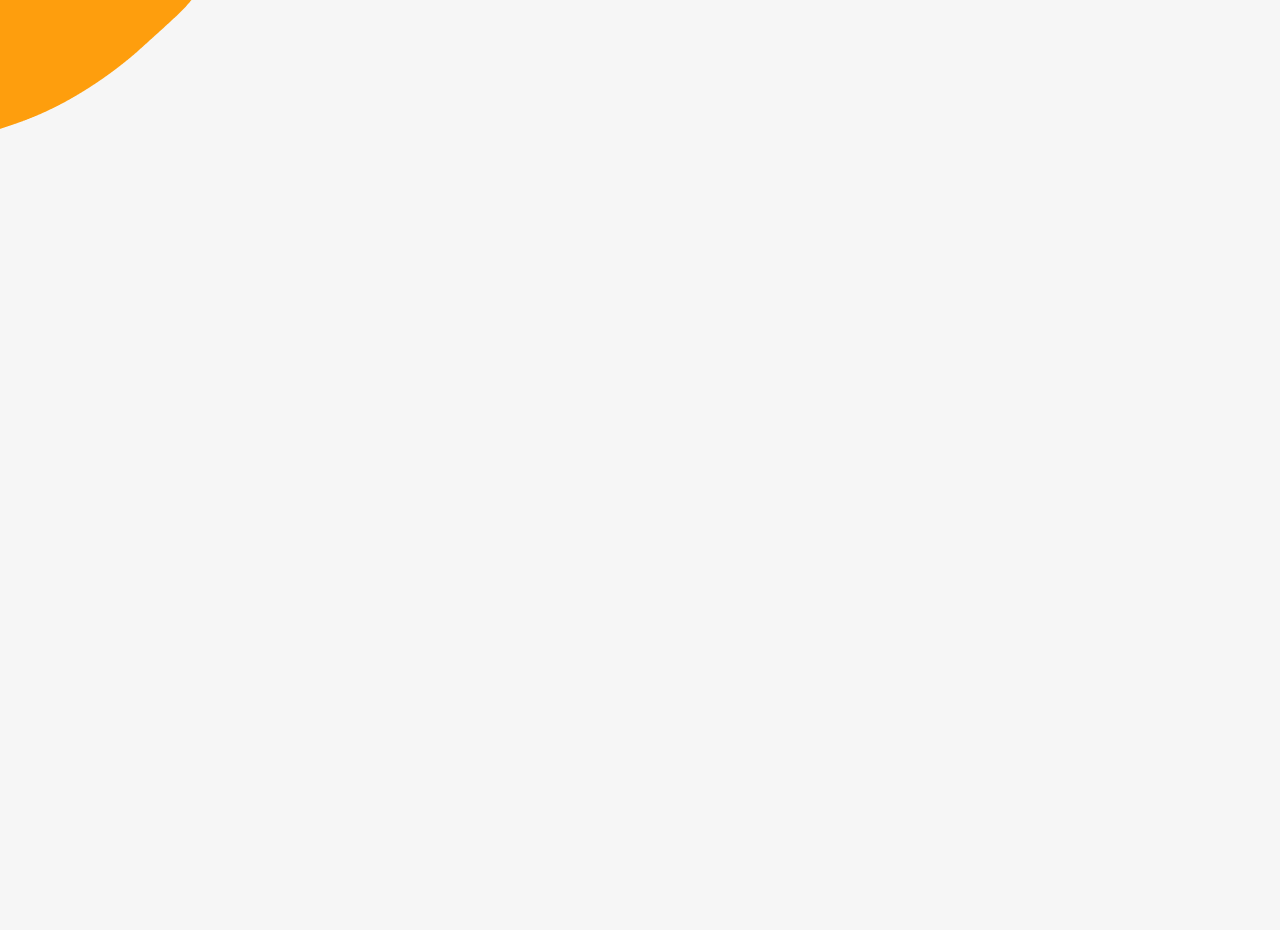
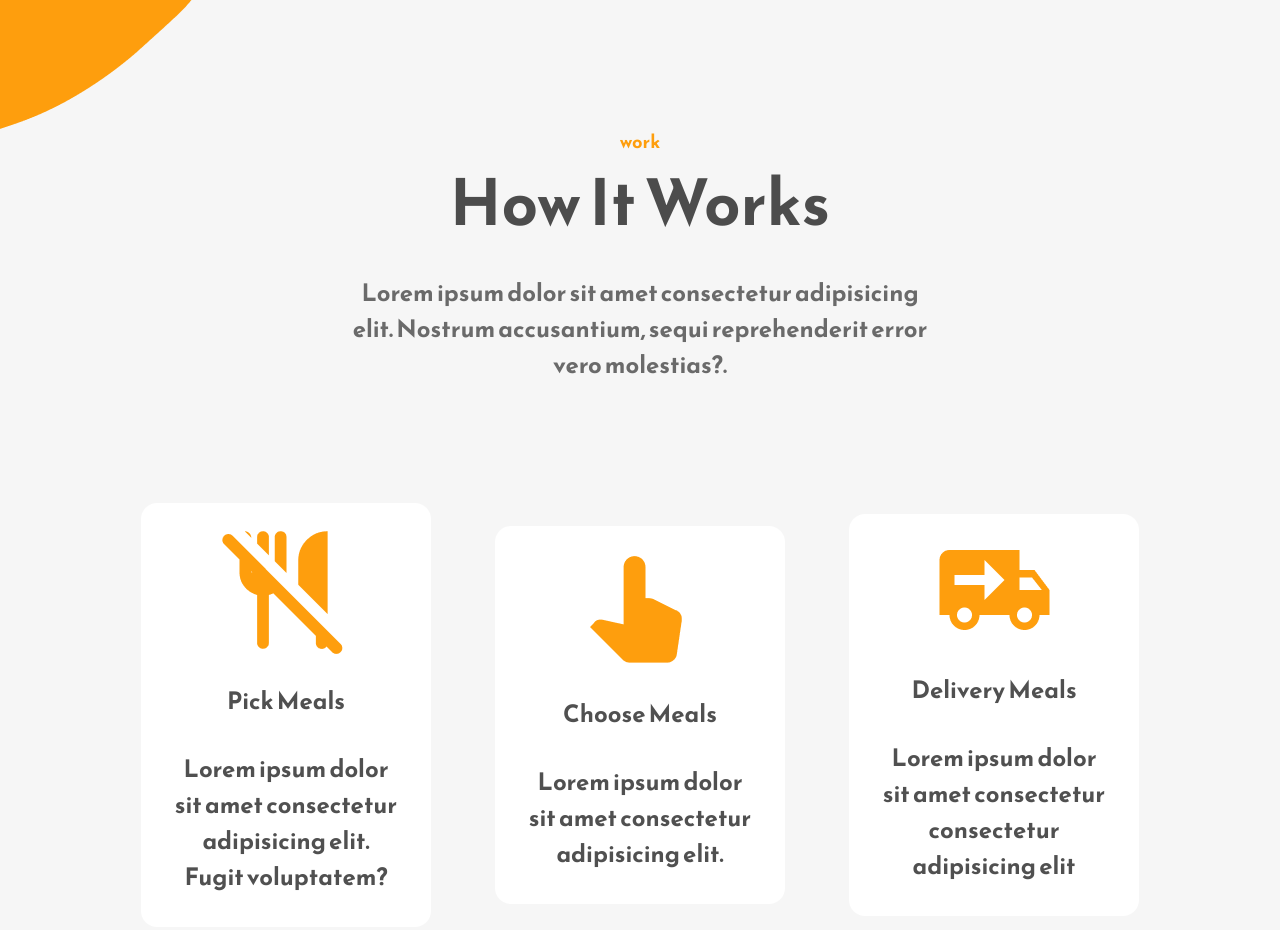
Before and after one commit to Dhack99/Foodie, a React (Create React App) app in the folder foodie/: page / in a window 1280 px wide. Shown: the part 1960-2890 px from the top of the page. Before the commit the page ends 2113 px from the top, so only its background shows below. Built offline with nearby package versions, Linux system fonts and the light colour scheme.

Commit message:
done with work component

```diff
--- a/foodie/src/App.js
+++ b/foodie/src/App.js
@@ -1,12 +1,14 @@
 import './App.css';
 import Home from "./Components/Home"
 import About from './Components/About';
+import Work from './Components/Work';
 
  function App() {
   return (
     <div className="App">
     <Home/>
     <About/>
+    <Work/>
     </div>
   );
 }
--- /dev/null
+++ b/foodie/src/Components/Work.js
@@ -0,0 +1,52 @@
+import React from 'react'
+import PickMeals from "../Assets/pick-meals-image.png";
+import ChooseMeals from "../Assets/choose-image.png";
+import DeliveryMeals from "../Assets/delivery-image.png";
+
+
+const Work = () => {
+
+    const workInfodata = [
+        {
+            image: PickMeals,
+            title:"Pick Meals",
+            text: "Lorem ipsum dolor sit amet consectetur adipisicing elit. Fugit voluptatem?",
+        },
+        {
+            image: ChooseMeals,
+            title:"Choose Meals",
+            text: "Lorem ipsum dolor sit amet consectetur adipisicing elit. ",
+        },
+        {
+            image: DeliveryMeals,
+            title:"Delivery Meals",
+            text: "Lorem ipsum dolor sit amet consectetur consectetur adipisicing elit",
+        },
+    ]
+
+  return (
+    <div className='work-section-wrapper'>
+        <div className='work-section-top'>
+            <p className='primary-subheading'>work</p>
+            <h1 className='primary-heading'>How It Works</h1>
+            <p className='primary-text'>
+                Lorem ipsum dolor sit amet consectetur adipisicing elit. Nostrum accusantium, sequi reprehenderit error vero molestias?.
+            </p>
+        </div>
+        <div className='work-section-bottom'>
+            {
+                workInfodata.map((data) => (
+                    <div className='work-section-info' >
+                        <div className='info-boxes-img-container' >
+                            <img src = {data.image} alt='' />
+                        </div>
+                        <h2>{data.title}</h2>
+                        <h2>{data.text}</h2>
+                    </div>))
+            }
+        </div>
+    </div>
+  )
+}
+
+export default Work
```
